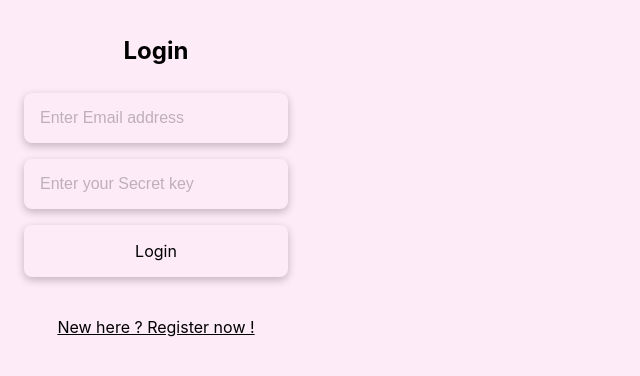
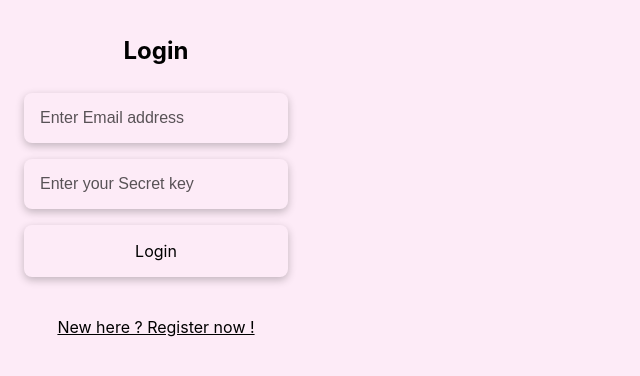
Before and after one commit to RajSolai/locku-browser-extension, a React (Create React App) app: page / in a window 1280 px wide. Shown: the top 376 px of the page, without its empty margins (0-640 px from the left). Built offline with nearby package versions, Linux system fonts and the light colour scheme.

Commit message:
color contrast correction in placeholders

```diff
--- a/src/index.css
+++ b/src/index.css
@@ -4,7 +4,7 @@
   --text-white: #fff;
   --text-dark: #000;
   --placeholder-light: rgba(255, 255, 255, 0.65);
-  --placeholder-dark: rgba(0, 0, 0, 0.25);
+  --placeholder-dark: rgba(0, 0, 0, 0.65);
   margin: 1rem;
   font-size: 16px;
   min-width: 280px;
```
